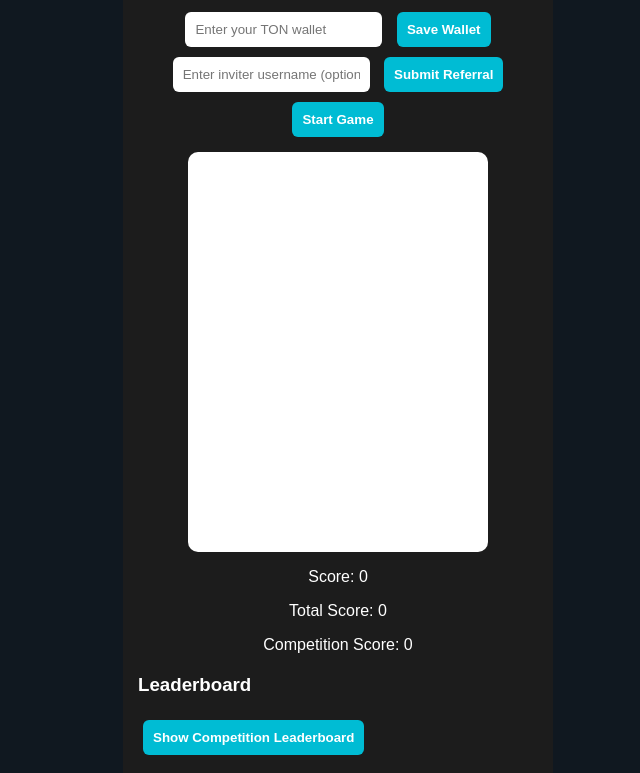
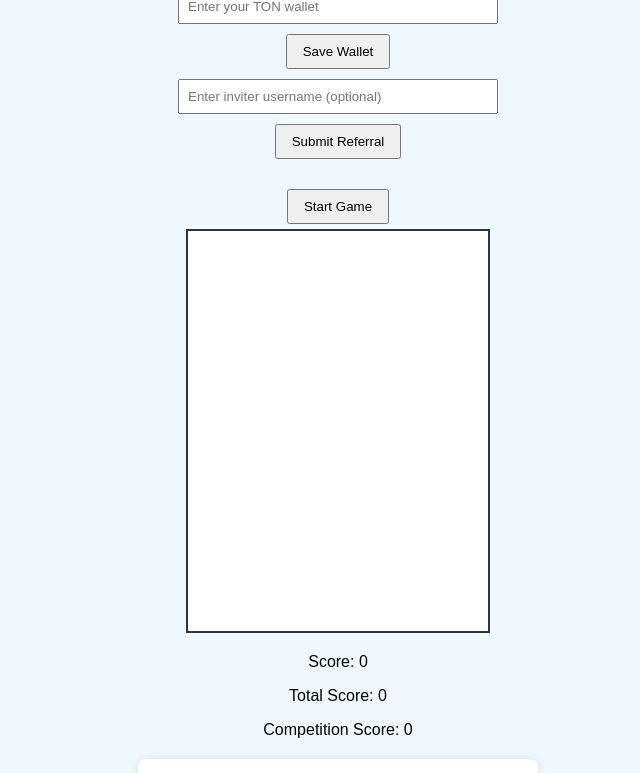
Before and after one commit to Yoruba4/TonDropGame, a plain HTML site: page index.html in a window 1280 px wide. Shown: the part 106-879 px from the top of the page, without its empty margins (302-942 px from the left). Drawn offline with Linux system fonts and the light colour scheme; a script that the page names is missing.

Commit message:
Update style.css

```diff
--- a/style.css
+++ b/style.css
@@ -1,49 +1,57 @@
 body {
-  font-family: Arial, sans-serif;
-  background: #101820;
-  color: #fff;
+  font-family: sans-serif;
   text-align: center;
-  padding: 10px;
+  background: #f0f8ff;
+  margin: 0;
+  padding: 0;
+  overflow: hidden;
+  touch-action: none;
 }
 
 .container {
   max-width: 400px;
   margin: auto;
-  background: #1c1c1c;
-  border-radius: 10px;
-  padding: 15px;
+  padding: 10px;
 }
 
-input, button {
-  padding: 10px;
+.game-area {
+  margin-top: 20px;
+}
+
+canvas {
+  border: 2px solid #333;
+  background-color: #fff;
+  user-select: none;
+  touch-action: none;
+  -webkit-user-drag: none;
+  -webkit-touch-callout: none;
+  image-rendering: pixelated;
+  max-width: 100%;
+  height: auto;
+}
+
+input {
+  padding: 8px;
   margin: 5px;
-  border-radius: 6px;
-  border: none;
+  width: 80%;
+  max-width: 300px;
 }
 
 button {
-  background: #00bcd4;
-  color: white;
-  font-weight: bold;
+  padding: 8px 15px;
+  margin: 5px;
   cursor: pointer;
-}
-
-canvas {
-  background: #fff;
-  display: block;
-  margin: 10px auto;
-  border-radius: 10px;
 }
 
 .leaderboard {
   margin-top: 20px;
-  text-align: left;
+  background: #fff;
+  padding: 10px;
+  border-radius: 8px;
+  box-shadow: 0 0 10px rgba(0,0,0,0.1);
 }
 
-#multiplierStatus {
-  background: #e91e63;
-  color: #fff;
-  padding: 6px;
-  border-radius: 8px;
-  margin: 10px 0;
+ul#leaderboardList {
+  list-style: none;
+  padding: 0;
 }
```
